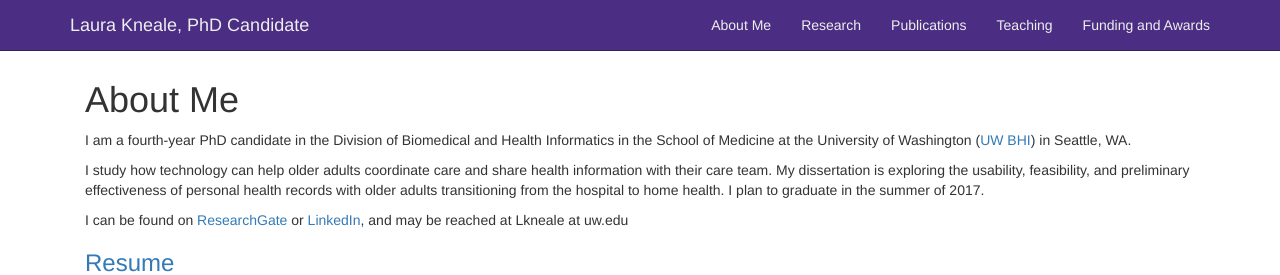
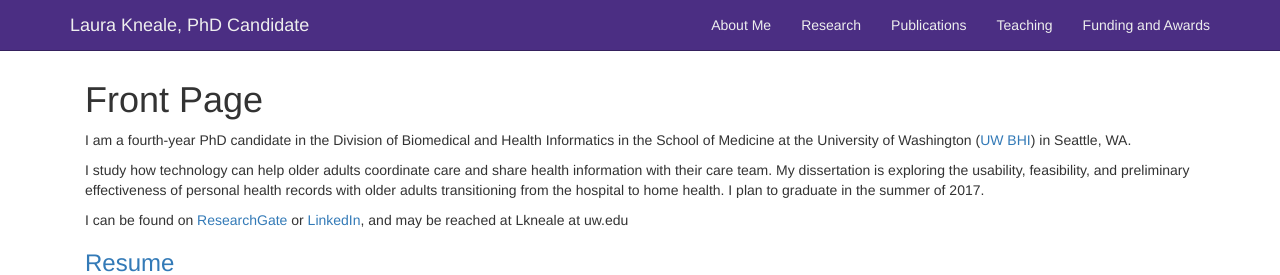
Before and after one commit to lkneale/lkneale.github.io, a Jekyll site: the page built from about.md, in a window 1280 px wide. Shown: the top 275 px of the page. Built offline with Jekyll 4.4.1, drawn with Linux system fonts in a browser that asks for light colours.

Commit message:
Update about.md

```diff
--- a/about.md
+++ b/about.md
@@ -1,6 +1,6 @@
 ---
 layout: page
-title: About Me
+title: Front Page
 permalink: /about/
 ---
 
```
